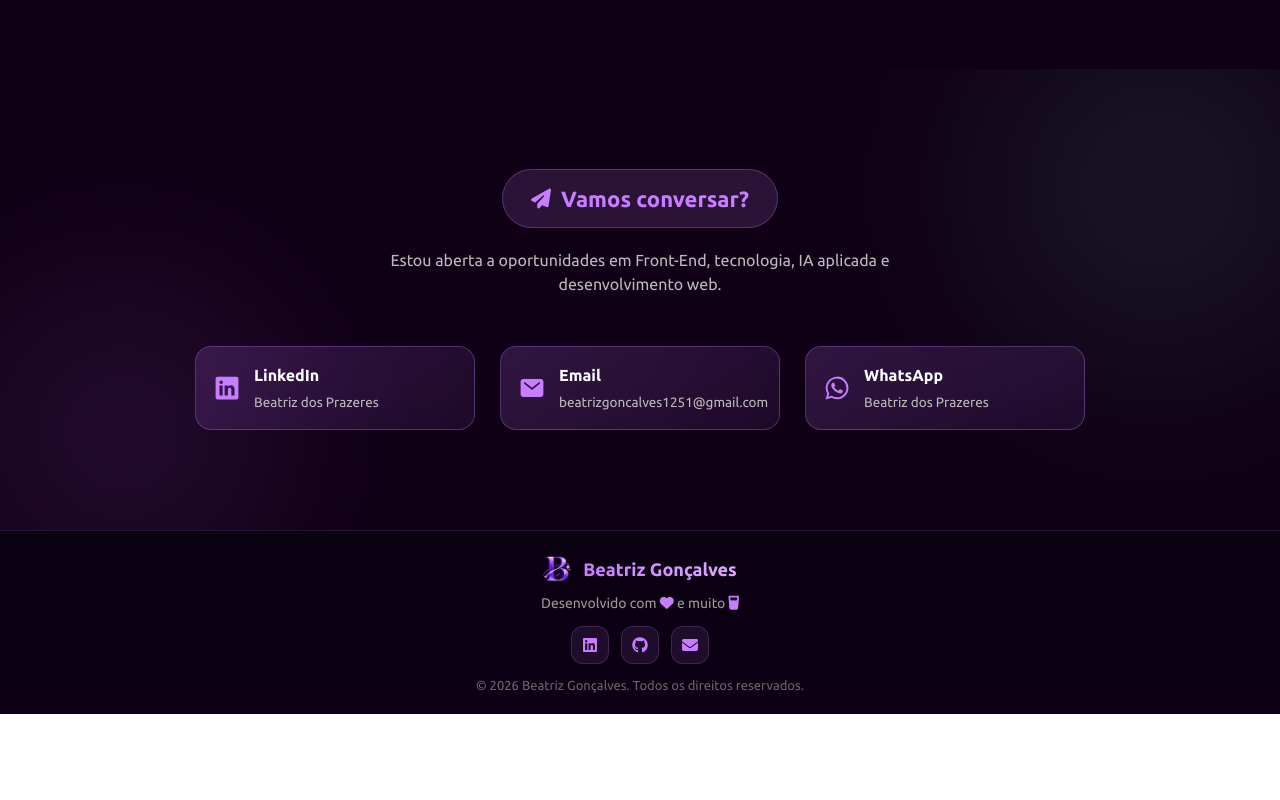
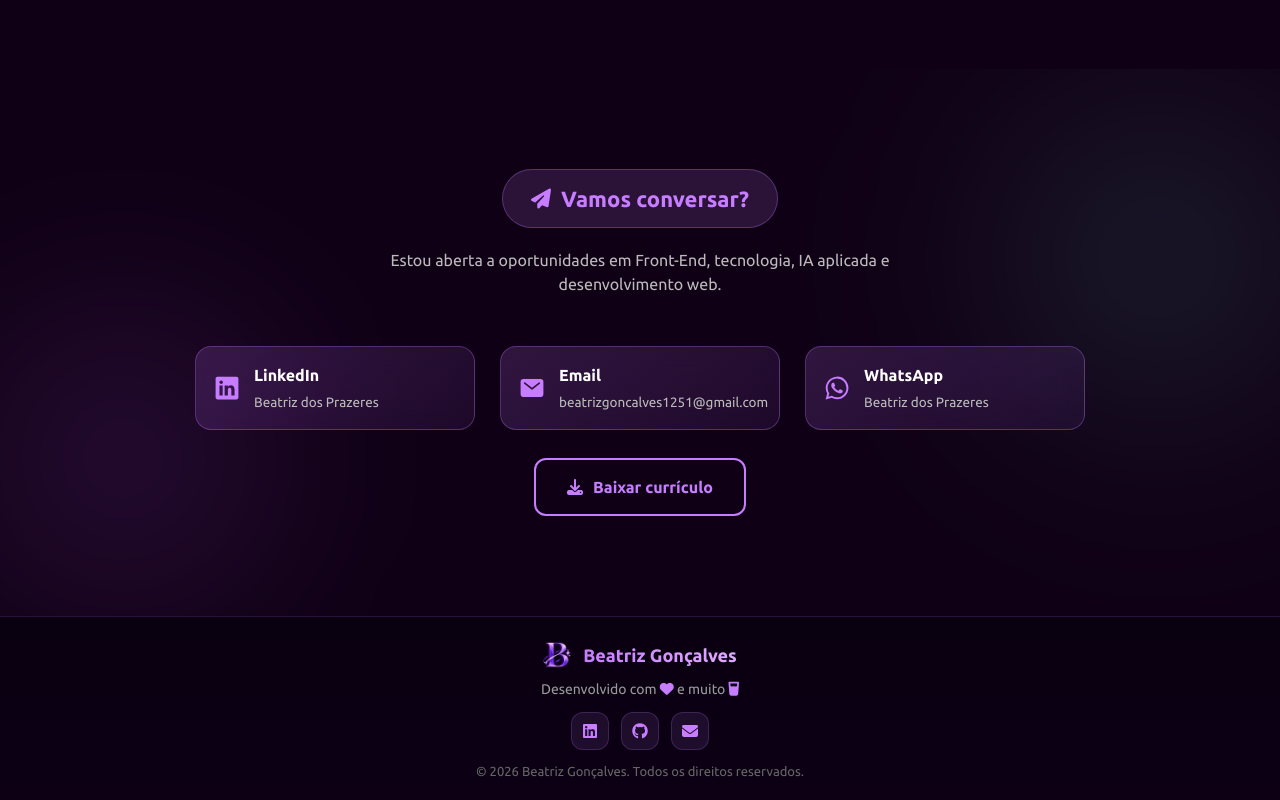
Before and after one commit to Beatrizgon/Portif-lio-virtual, a plain HTML site: page index.html in a window 1280 px wide. Shown: the part 6189-6989 px from the top of the page. Before the commit the page ends 6903 px from the top, so only its background shows below. Drawn offline with nearby package versions, Linux system fonts and the light colour scheme.

Commit message:
Reativa botão de download com o currículo atualizado em PDF
Co-Authored-By: Claude Opus 5.5 <noreply@anthropic.com>

```diff
--- a/index.html
+++ b/index.html
@@ -562,11 +562,11 @@
                     </div>
                 </a>
             </div>
-            <!-- <div class="contact-cta" data-aos="fade-up" data-aos-delay="100">
-                <a href="document/Currículo - Beatriz dos Prazeres.docx" class="btn-download-cv">
+            <div class="contact-cta" data-aos="fade-up" data-aos-delay="100">
+                <a href="document/Curriculo-Beatriz-Goncalves.pdf" class="btn-download-cv" target="_blank" rel="noopener noreferrer" download="Curriculo-Beatriz-Goncalves.pdf">
                     <i class="fas fa-download"></i> Baixar currículo
                 </a>
-            </div> -->
+            </div>
         </div>
     </section>
     <footer>
```
Also changed, not shown: 2 other files.
